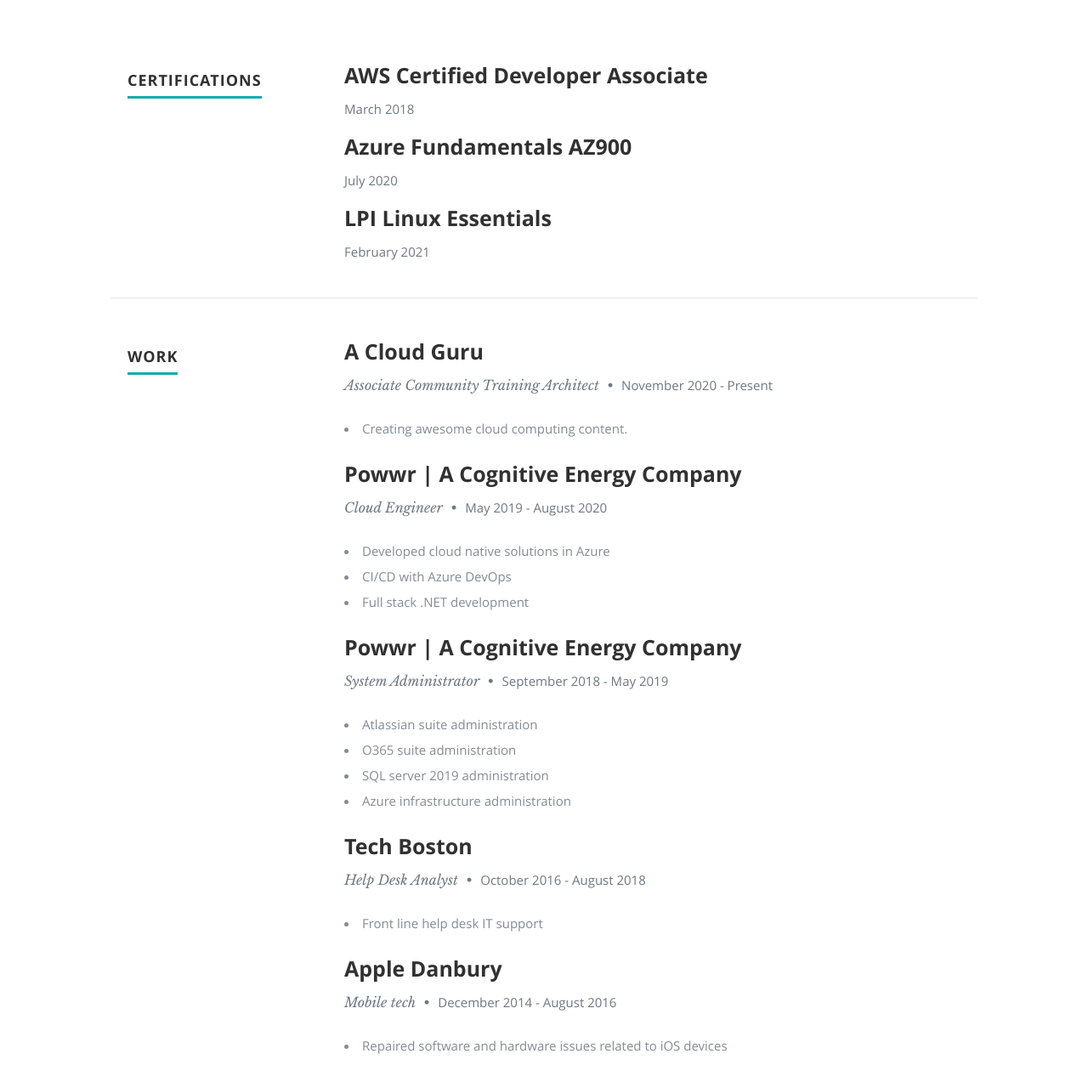
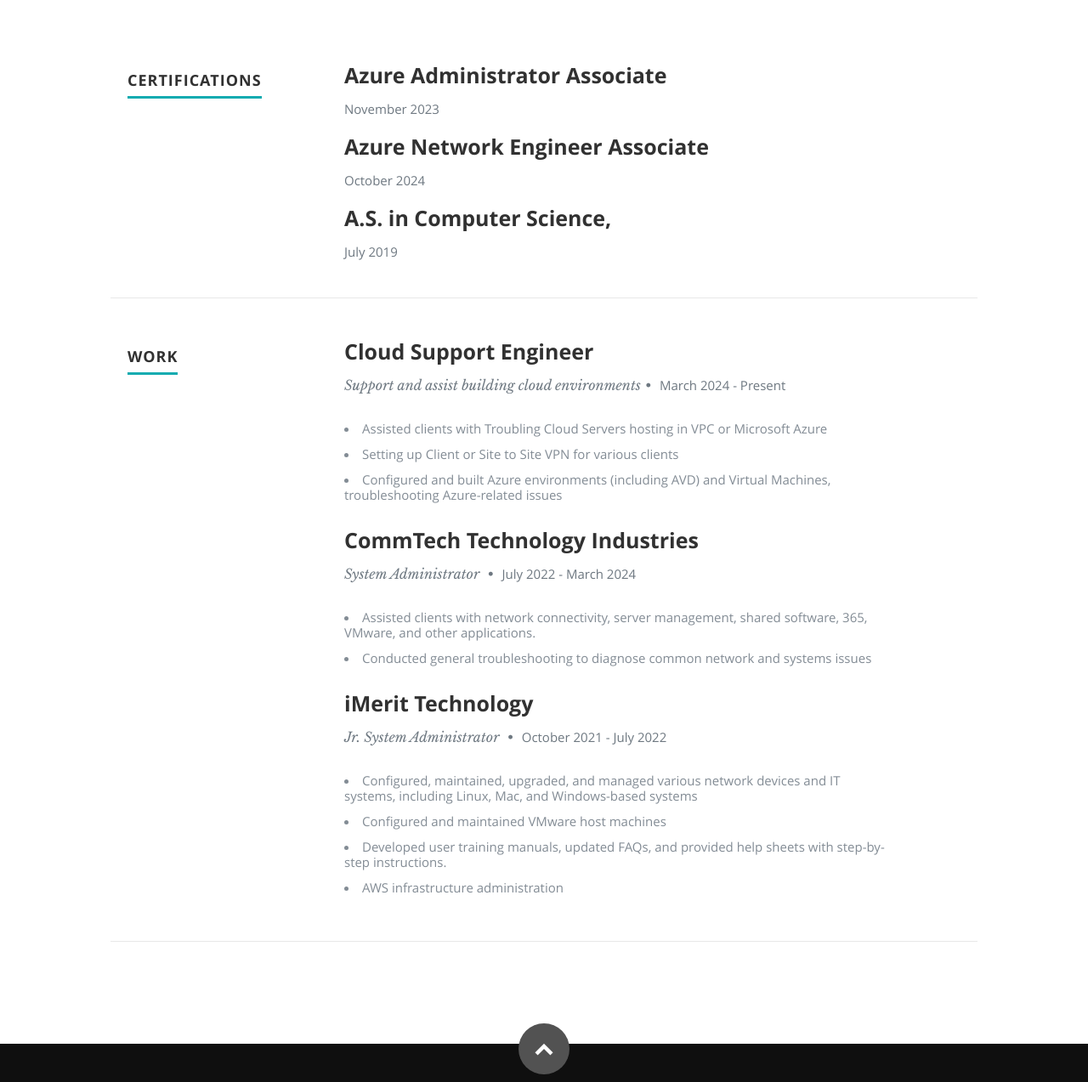
Before and after one commit to TarikGriggs96/azure-resume, a plain HTML site: page frontend/index.html in a window 1280 px wide. Shown: the part 1170-2443 px from the top of the page at 85% size. Drawn offline with nearby package versions, Linux system fonts and the light colour scheme.

Commit message:
Updates to HTML with my info

```diff
--- a/frontend/index.html
+++ b/frontend/index.html
@@ -54,7 +54,7 @@
 
       <div class="row banner">
          <div class="banner-text">
-            <h1 class="responsive-headline">Hi, I'm Gwyn</h1>
+            <h1 class="responsive-headline">Hi, I'm Tarik</h1>
 
             <p>and this page has been viewed <a id="counter"></a> times :) </p>
             <ul class="social">
@@ -91,8 +91,8 @@
 
             <h2>ABOUT ME</h2>
 
-            <p> Hi, I'm Gwyneth Pena-Siguenza, <span>Training Architect at <a href="https://acloud.guru">A Cloud Guru</a></span>, <span> <a href="https://mvp.microsoft.com/en-us/PublicProfile/5003866">Azure MVP</a></span>
-               and <span><a href="https://youtube.com/madebygps">YouTuber</a></span> focused on making cloud learning more accessible and less daunting for everyone.
+            <p> Hi, I'm Tarik Griggs Jr, <span>Aspiring DevOps Engineer at <a href="https://www.thecloudatwork.com/">Cloud At Work </a></span>, <span> <a href="https://mvp.microsoft.com/en-us/PublicProfile/5003866">Azure MVP</a></span>
+               and focused on improving my DevOps and Cloud Skills.
 
          </br>
       </br>
@@ -124,8 +124,8 @@
 
                <div class="twelve columns">
 
-                  <h3>AWS Certified Developer Associate</h3>
-                  <p class="info"><em class="date">March 2018</em></p>
+                  <h3>Azure Administrator Associate</h3>
+                  <p class="info"><em class="date">November 2023</em></p>
 
                </div>
 
@@ -135,8 +135,8 @@
 
                <div class="twelve columns">
 
-                  <h3>Azure Fundamentals AZ900</h3>
-                  <p class="info"><em class="date">July 2020</em></p>
+                  <h3>Azure Network Engineer Associate</h3>
+                  <p class="info"><em class="date">October 2024</em></p>
 
                </div>
 
@@ -146,8 +146,8 @@
 
                <div class="twelve columns">
 
-                  <h3>LPI Linux Essentials</h3>
-                  <p class="info"><em class="date">February 2021</em></p>
+                  <h3>A.S. in Computer Science, </h3>
+                  <p class="info"><em class="date">July 2019</em></p>
 
                </div>
 
@@ -172,11 +172,13 @@
 
                <div class="twelve columns">
 
-                  <h3>A Cloud Guru</h3>
-                  <p class="info">Associate Community Training Architect <span>&bull;</span> <em class="date">November 2020 - Present</em></p>
+                  <h3>Cloud Support Engineer</h3>
+                  <p class="info">Support and assist building cloud environments<span>&bull;</span> <em class="date">March 2024 - Present</em></p>
 
                   <p>
-                  <li>Creating awesome cloud computing content.</li>
+                  <li>Assisted clients with Troubling Cloud Servers hosting in VPC or Microsoft Azure</li>
+                  <li>Setting up Client or Site to Site VPN for various clients</li>
+                  <li>Configured and built Azure environments (including AVD) and Virtual Machines, troubleshooting Azure-related issues</li>
                   </p>
 
                </div>
@@ -187,13 +189,12 @@
 
                <div class="twelve columns">
 
-                  <h3>Powwr | A Cognitive Energy Company</h3>
-                  <p class="info">Cloud Engineer <span>&bull;</span> <em class="date">May 2019 - August 2020</em></p>
+                  <h3>CommTech Technology Industries</h3>
+                  <p class="info">System Administrator <span>&bull;</span> <em class="date">July 2022 - March 2024</em></p>
 
                   <p>
-                     <li>Developed cloud native solutions in Azure</li>
-                     <li>CI/CD with Azure DevOps</li>
-                     <li>Full stack .NET development</li>
+                     <li>Assisted clients with network connectivity, server management, shared software, 365, VMware, and other applications.</li>
+                     <li>Conducted general troubleshooting to diagnose common network and systems issues</li>
                   </p>
 
                </div>
@@ -204,50 +205,20 @@
 
                <div class="twelve columns">
 
-                  <h3>Powwr | A Cognitive Energy Company</h3>
-                  <p class="info">System Administrator <span>&bull;</span> <em class="date">September 2018 - May 2019</em></p>
+                  <h3>iMerit Technology</h3>
+                  <p class="info"> Jr. System Administrator <span>&bull;</span> <em class="date">October 2021 - July 2022</em></p>
 
                   <p>
-                  <li>Atlassian suite administration</li>
-                  <li>O365 suite administration</li>
-                  <li>SQL server 2019 administration</li>
-                  <li>Azure infrastructure administration</li>
+                  <li>Configured, maintained, upgraded, and managed various network devices and IT systems, including Linux, Mac, and Windows-based systems</li>
+                  <li>Configured and maintained VMware host machines</li>
+                  <li>Developed user training manuals, updated FAQs, and provided help sheets with step-by-step instructions.</li>
+                  <li>AWS infrastructure administration</li>
                   </p>
 
                </div>
 
             </div> <!-- item end -->
 
-            <div class="row item">
-
-               <div class="twelve columns">
-
-                  <h3>Tech Boston</h3>
-                  <p class="info">Help Desk Analyst <span>&bull;</span> <em class="date">October 2016 - August 2018</em></p>
-
-                  <p>
-                  <li>Front line help desk IT support</li>
-                  </p>
-
-               </div>
-
-            </div> <!-- item end -->
-
-            <div class="row item">
-
-               <div class="twelve columns">
-
-                  <h3>Apple Danbury</h3>
-                  <p class="info">Mobile tech <span>&bull;</span> <em class="date">December 2014 - August 2016</em></p>
-
-                  <p>
-                  <li>Repaired software and hardware issues related to iOS devices</li>
-
-                  </p>
-
-               </div>
-
-            </div> <!-- item end -->
 
          </div> <!-- main-col end -->
 
```
